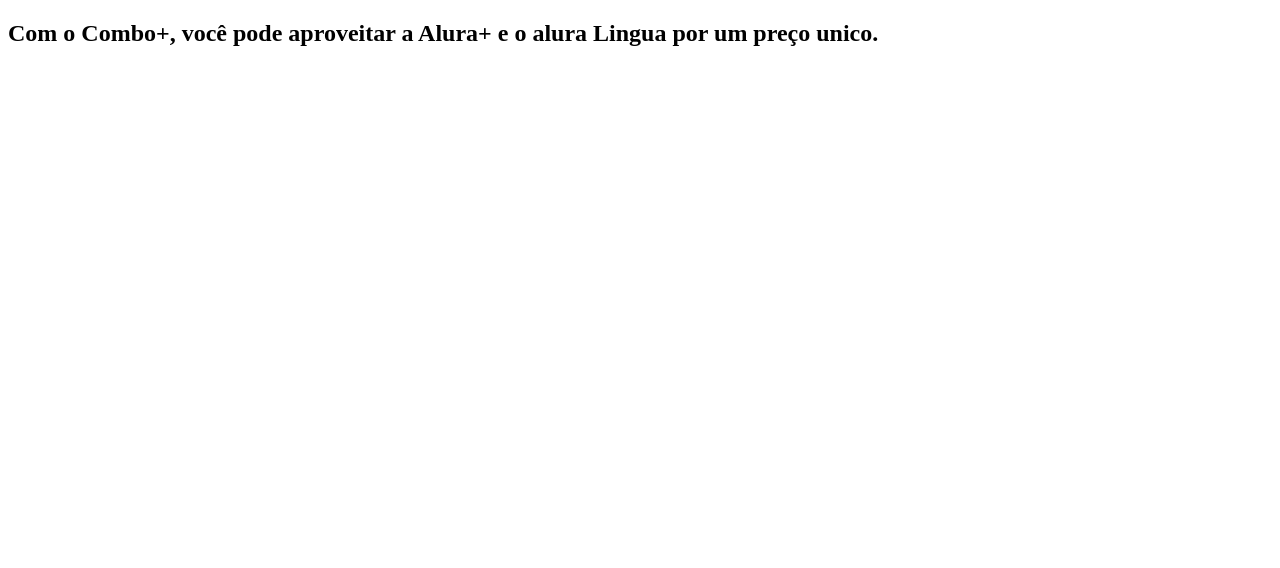
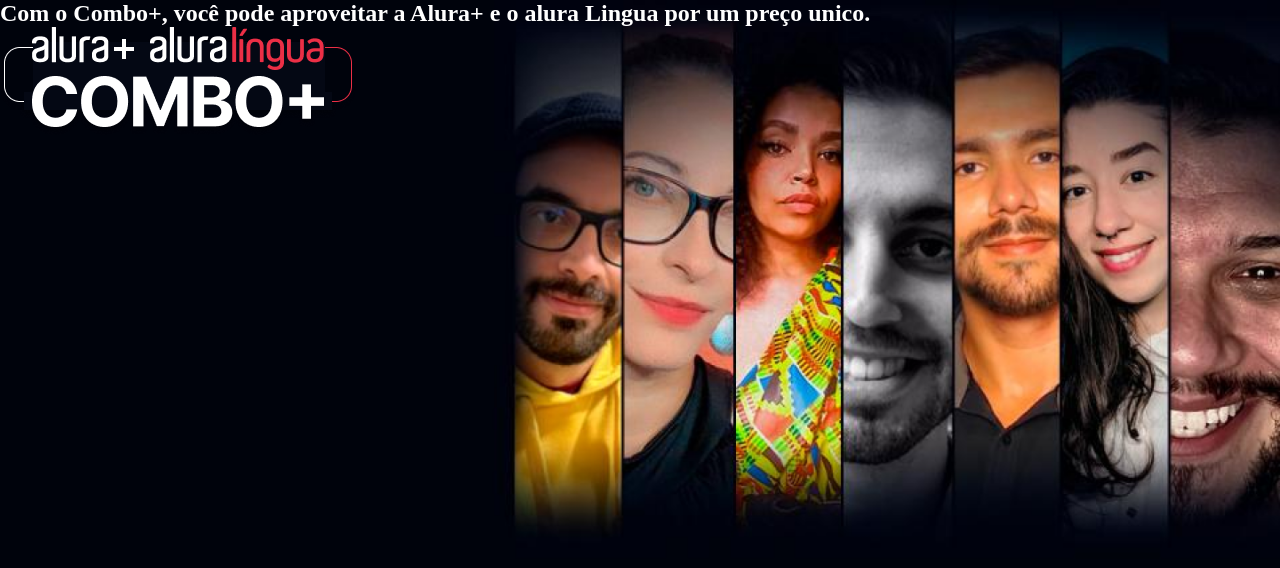
Before and after one commit to ryanX8716/Alura-Plus, a plain HTML site: page index.html in a window 1280 px wide. Drawn offline with Linux system fonts and the light colour scheme.

Commit message:
view port

```diff
--- a/index.html
+++ b/index.html
@@ -11,7 +11,7 @@
 <body>
    <section class="principal container">
      <h1>Com o Combo+, você pode aproveitar a Alura+ e o alura Lingua por um preço unico.</h1>
-     <img src="" alt="">
+     <img src="img/Combo.png" alt="O combo+ é a junção do alura+ e o alura lingua">
    </section>
 </body>
 </html>
--- a/style.css
+++ b/style.css
@@ -0,0 +1,28 @@
+:root {
+    --branco-principal: #FFFFFF;
+    --cinza-secundario: #C0C0C0;
+    --botao-azul: #167BF7;
+    --cor-de-fundo: #00030C;
+    --fonte-principal: 'Inter';
+    --botao-azul-efeito: #3c92fa;
+}
+
+body {
+    background-color: var(--cor-de-fundo);
+    color: var(--branco-principal);
+}
+
+* {
+    margin: 0;
+    padding: 0;
+}
+
+.principal {
+    background-image: url("img/Background.png");
+    background-repeat: no-repeat;
+    background-size: contain;
+}
+.container {
+    height: 100vh;
+
+}
```
